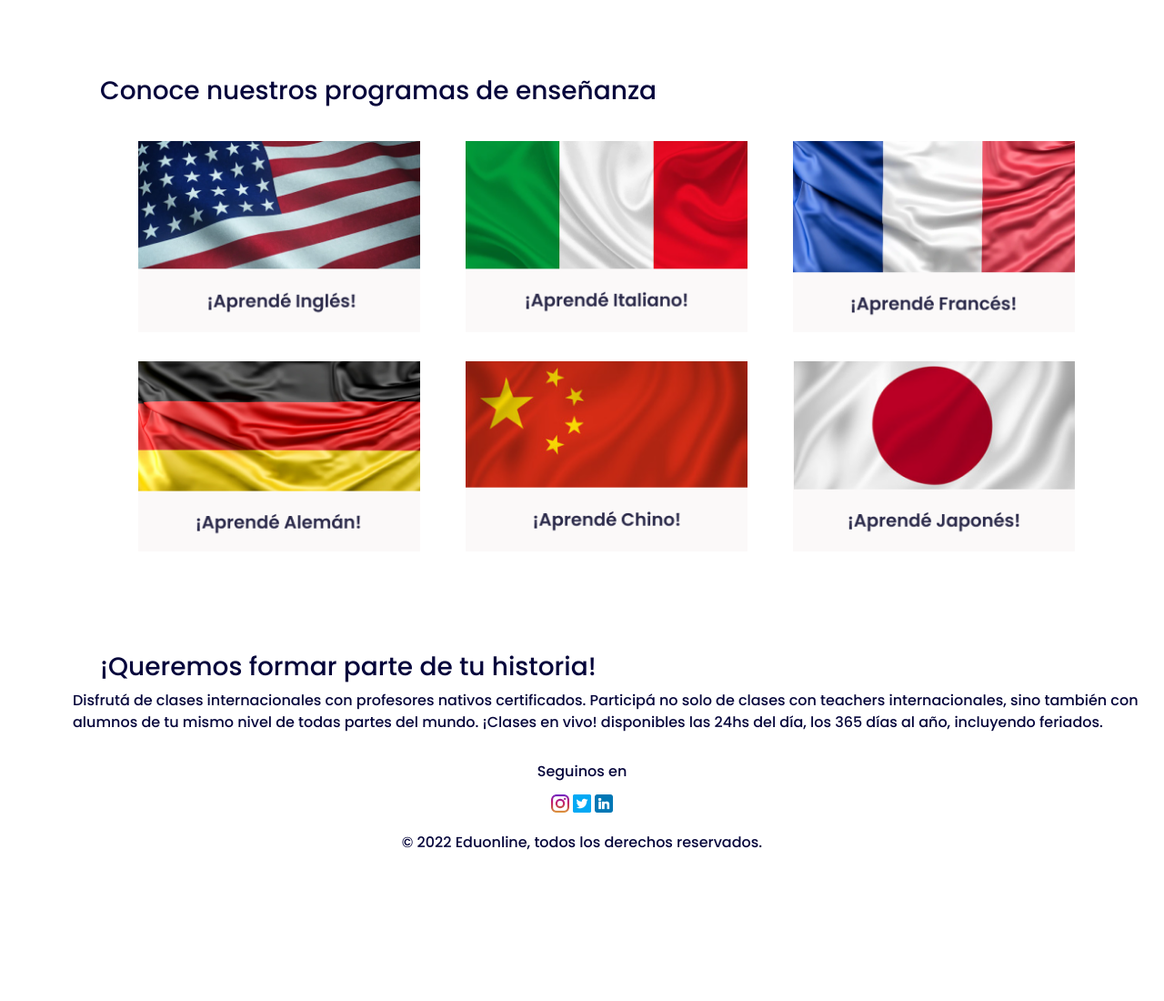
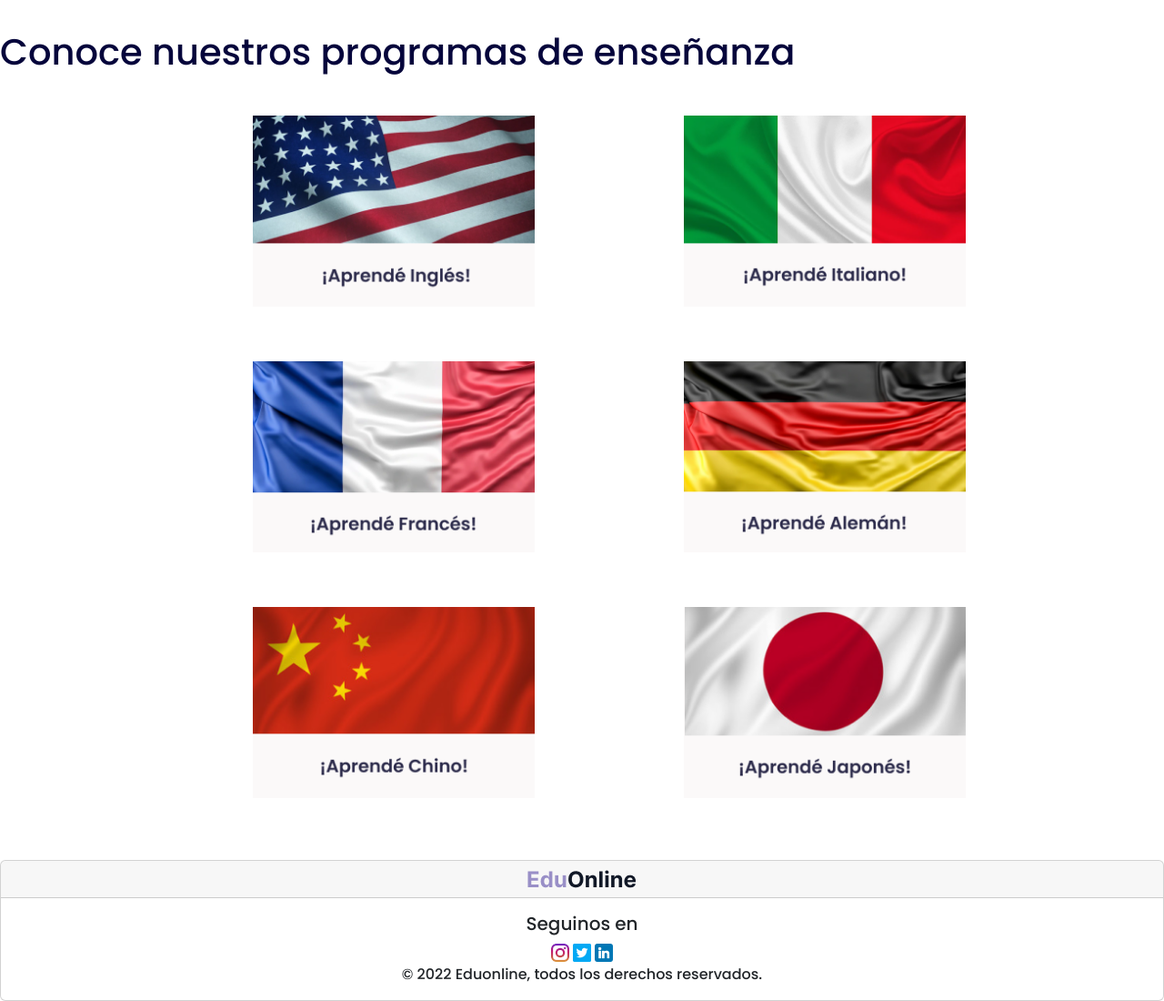
Before and after one commit to Virrodriguez/Eduonline, a plain HTML site: page index.html in a window 1280 px wide. Shown: the part 453-1553 px from the top of the page at 91% size. Before the commit the page ends 1401 px from the top, so only its background shows below. Drawn offline with nearby package versions, Linux system fonts and the light colour scheme.

Commit message:
nuevos cambios

```diff
--- a/index.html
+++ b/index.html
@@ -37,9 +37,7 @@
 
 </header>
 
-
 <main>
-
   <div class="container">
     <div class="caja1"><h1>
          "Aprender idioma te abre muchas puertas"
@@ -49,45 +47,46 @@
      <div class="caja2"><img class="nerd" src="Imagen/image 12.png" alt="chico" width=300 height=400></div>
 
  </div>
+ <div>
+  <h1 class="conoce">
+      Conoce nuestros programas de enseñanza
+  </h1>
 
+  <section class="flex-container">
+      <div class="cursos"><img class="loscursos" src="../Imagen/INGLES.png"></div>
+      <div class="cursos"><img class="loscursos" src="../Imagen/ITALIANO.png"></div>
+      <div class="cursos"><img class="loscursos" src="../Imagen/FRNACES.png"></div>
+      <div class="cursos"><img class="loscursos" src="../Imagen/ALEMAN.png"></div>
+      <div class="cursos"><img class="loscursos" src="../Imagen/CHINO.png"></div>
+      <div class="cursos"><img class="loscursos" src="../Imagen/japones (1).png"></div>
 
+  </section>
 
-    <div class="subtitulo">
-        <h3> Conoce nuestros programas
-            de enseñanza </h3>
-    </div>
-<div class="container">
-    <section class="cursos" >
-        <img class="loscursos" src="Imagen/INGLES.png">
-        <img class="loscursos" src="Imagen/ITALIANO.png">
-        <img class="loscursos" src="Imagen/FRNACES.png">
-        <img class="loscursos" src="Imagen/ALEMAN.png">
-        <img class="loscursos" src="Imagen/CHINO.png">
-        <img class="loscursos" src="Imagen/japones (1).png">
-    </section>
 </div>
 
-<div>
-    <h3 id="subtitulo" class="subtitulo">
-        ¡Queremos formar parte de tu historia!
-    </h3>
+</main>
+
+<footer>
+    <div class="card text-center">
+        <div class="card-header">
+            <a class="navbar-brand" href="index.html"><img src="Imagen/LOGO.png"></a>
         </div>
-    <p class="parrafo">Disfrutá de clases internacionales con profesores nativos certificados. Participá no solo
-        de
-        clases con
-        teachers internacionales, sino también con alumnos de tu mismo nivel de todas partes del mundo.
-        ¡Clases en vivo! disponibles las 24hs del día, los 365 días al año, incluyendo feriados. </p>
-    </div>
-</main>
-<footer>
-    <p class="text">Seguinos en </p>
-
+        <div class="card-body">
+          <h5 class="card-title">Seguinos en </h5>
           <img src="Imagen/instagram.png" alt="ig" width="20" height="20">
     <img src="Imagen/twitter.png" alt="ig" width="20" height="20">
     <img src="Imagen/linkedin.png" alt="ig" width="20" height="20">
+          <p class="card-text">© 2022 Eduonline, todos los derechos reservados.</p>
 
-    <p class="text">© 2022 Eduonline, todos los derechos reservados. </p>
+        </div>
+
+      </div>
+
 </footer>
+<script src="https://cdn.jsdelivr.net/npm/bootstrap@5.2.3/dist/js/bootstrap.bundle.min.js"
+integrity="sha384-kenU1KFdBIe4zVF0s0G1M5b4hcpxyD9F7jL+jjXkk+Q2h455rYXK/7HAuoJl+0I4"
+crossorigin="anonymous"></script>
+
 </body>
 
 
```
Lines whose indentation alone changed are shown as unchanged.
